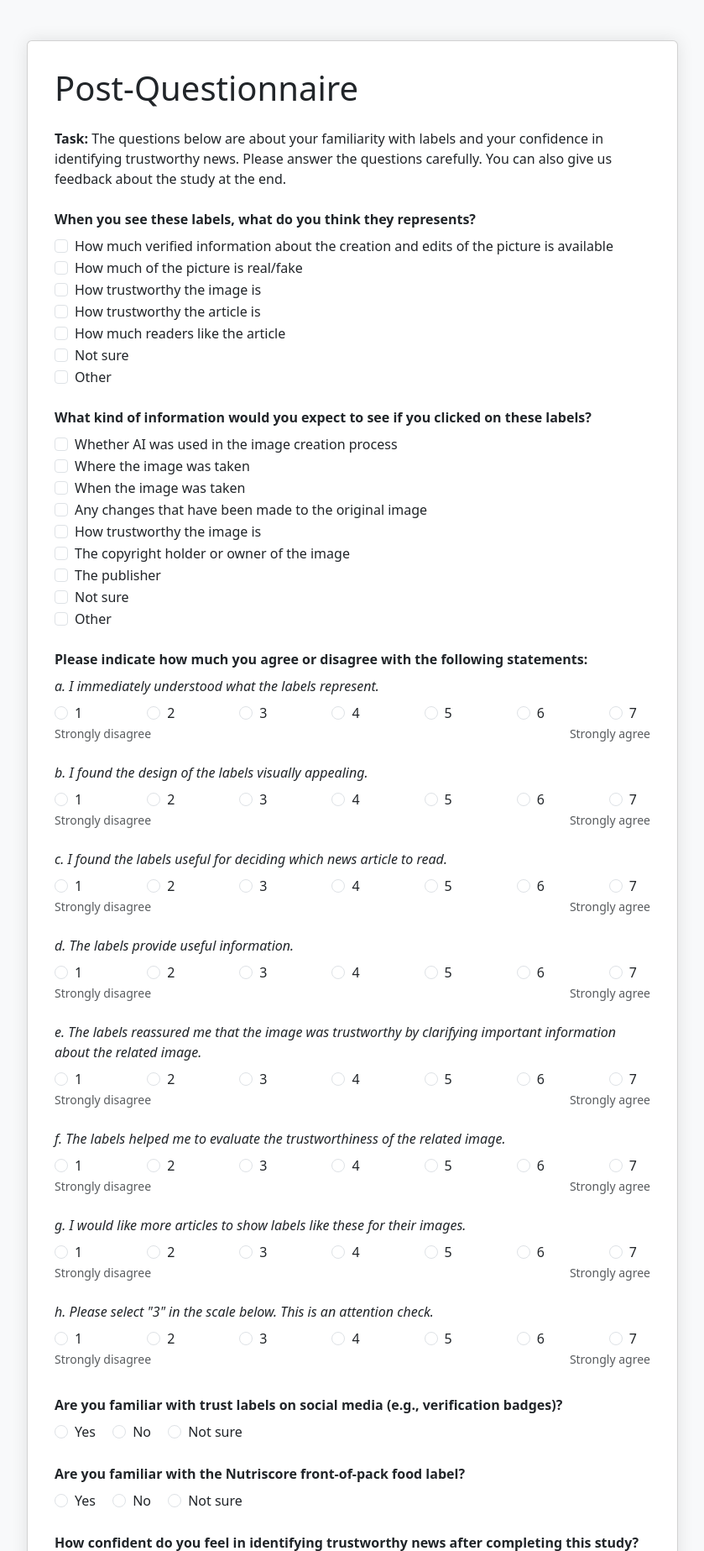
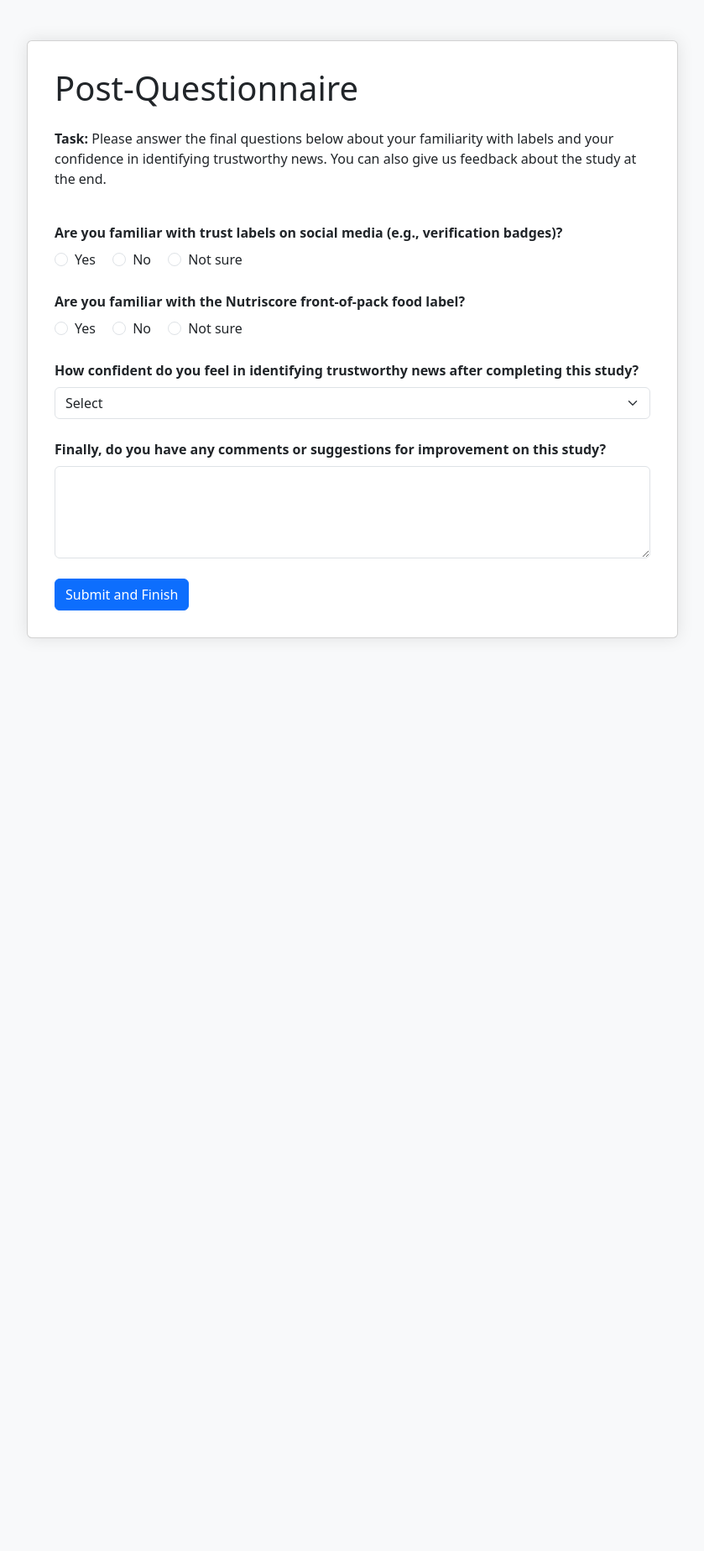
Before and after one commit to YelyzavetaLysova/Label_Study_Prototype, a Flask app: page /post-questionnaire in a window 1280 px wide. Shown: the top 1847 px of the page at 84% size, without its empty margins (220-1059 px from the left). After the commit the page ends 760 px from the top, so only its background shows below. Run offline with Flask 3, Linux system fonts and the light colour scheme; the visitor is signed in with stand-in values (Sample User, id 1); some libraries are stand-ins or nearby versions.

Commit message:
adjusted logic so post-qu does not show all questions for baseline condition

```diff
--- a/templates/post_questionnaire.html
+++ b/templates/post_questionnaire.html
@@ -25,6 +25,10 @@
     }
     .hidden {
         display: none;
+    }
+    .transp-label {
+        max-height: 100px;
+        margin-top: 5px;
     }
   </style>
   <script>
@@ -68,22 +72,23 @@
     {% if condition == 'color' or condition == 'no_color' or condition == 'c2pa' %}
       <p><strong>Task:</strong> The following questions are about the labels that you have been shown in the news articles (you can see the simplified and more detailed versions below), as well as some questions about your familiarity with labels. Please reflect on your experience with the labels in this study and answer the related questions carefully. You can also give us feedback about the study at the end.</p>
     {% else %}
-    <p><strong>Task:</strong> The questions below are about your familiarity with labels and your confidence in identifying trustworthy news. Please answer the questions carefully. You can also give us feedback about the study at the end.</p>
+    <p><strong>Task:</strong> Please answer the final questions below about your familiarity with labels and your confidence in identifying trustworthy news. You can also give us feedback about the study at the end.</p>
     {% endif %}
-    <div class="mb-2">
+    <div class="d-flex justify-content-center gap-3 mb-4">
       {% if condition == 'color' %}
-        <img src="{{ url_for('static', filename='images/itsCOLOUR.png') }}" class="p-2">
-        <img src="{{ url_for('static', filename='images/imagetrustscoreCOLOUR.png') }}" class="p-2">
+        <img src="{{ url_for('static', filename='images/itsCOLOUR.png') }}" class="transp-label">
+        <img src="{{ url_for('static', filename='images/imagetrustscoreCOLOUR.png') }}" class="transp-label">
       {% elif condition == 'no_color' %}
-        <img src="{{ url_for('static', filename='images/itsBW.png') }}" class="p-2">
-        <img src="{{ url_for('static', filename='images/imagetrustscoreBW.png') }}" class="p-2">
+        <img src="{{ url_for('static', filename='images/itsBW.png') }}" class="transp-label">
+        <img src="{{ url_for('static', filename='images/imagetrustscoreBW.png') }}" class="transp-label">
       {% elif condition == 'c2pa' %}
-        <img src="{{ url_for('static', filename='images/cr_logo.png') }}" class="p-2">
-        <img src="{{ url_for('static', filename='images/cr1.png') }}" class="p-2">
+        <img src="{{ url_for('static', filename='images/cr_logo.png') }}" class="transp-label">
+        <img src="{{ url_for('static', filename='images/cr1.png') }}" class="transp-label">
       {% endif %}
     </div>
 
     <form method="POST">
+      {% if condition == 'color' or condition == 'no_color' or condition == 'c2pa' %}
         <!-- Q1 -->
         <div class="mb-4">
           <label class="form-label"><strong>When you see these labels, what do you think they represents?</strong></label>
@@ -209,7 +214,7 @@
             </div>
           </div>
         </div> -->
-
+      {% endif %}
 
       <!-- Familiarity: Trust Levels -->
       <div class="mb-4">
```
Also changed, not shown: instance/responses.db. Lines whose indentation alone changed are shown as unchanged.
